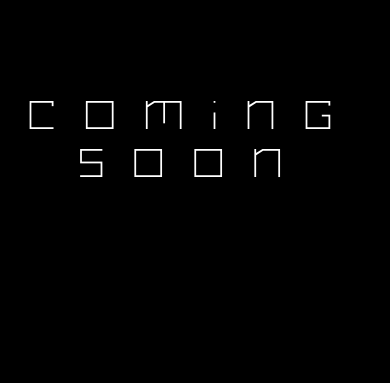
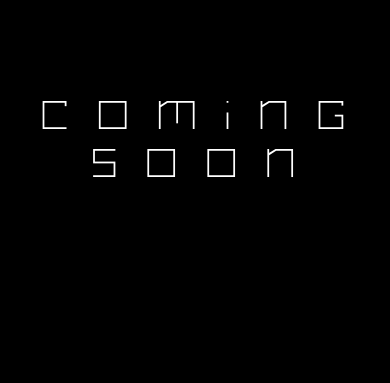
Before and after one commit to aditonea/metacultists, a plain HTML site: page index.html in a window 390 px wide. Shown: the part 331-714 px from the top of the page. Drawn offline with Linux system fonts and the light colour scheme.

Commit message:
mobile fix

```diff
--- a/style.scss
+++ b/style.scss
@@ -114,6 +114,7 @@ footer {
             @include tablet {
               flex-direction: column;
               align-items: center;
+              margin-left: 1.3rem;
             }
             @include phone {
               margin-top: 5rem;
```
Also changed, not shown: style.css, 1 other file.
